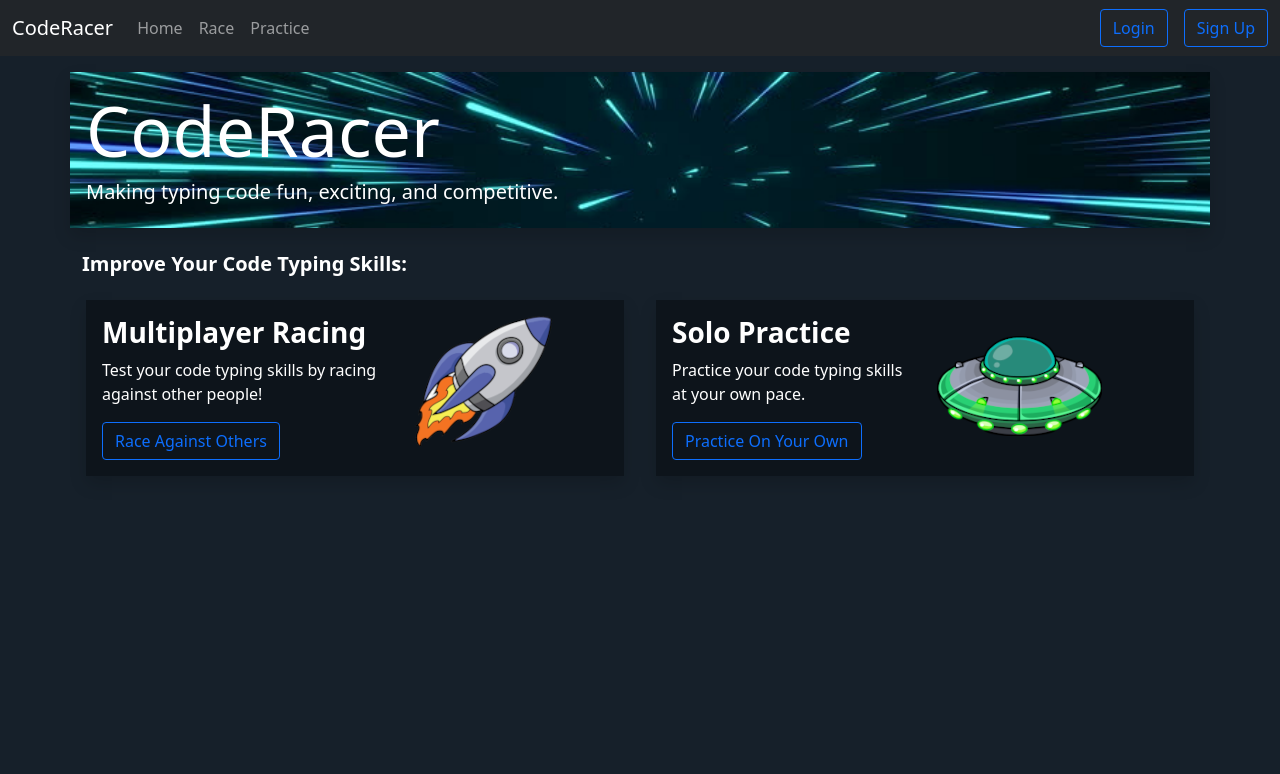
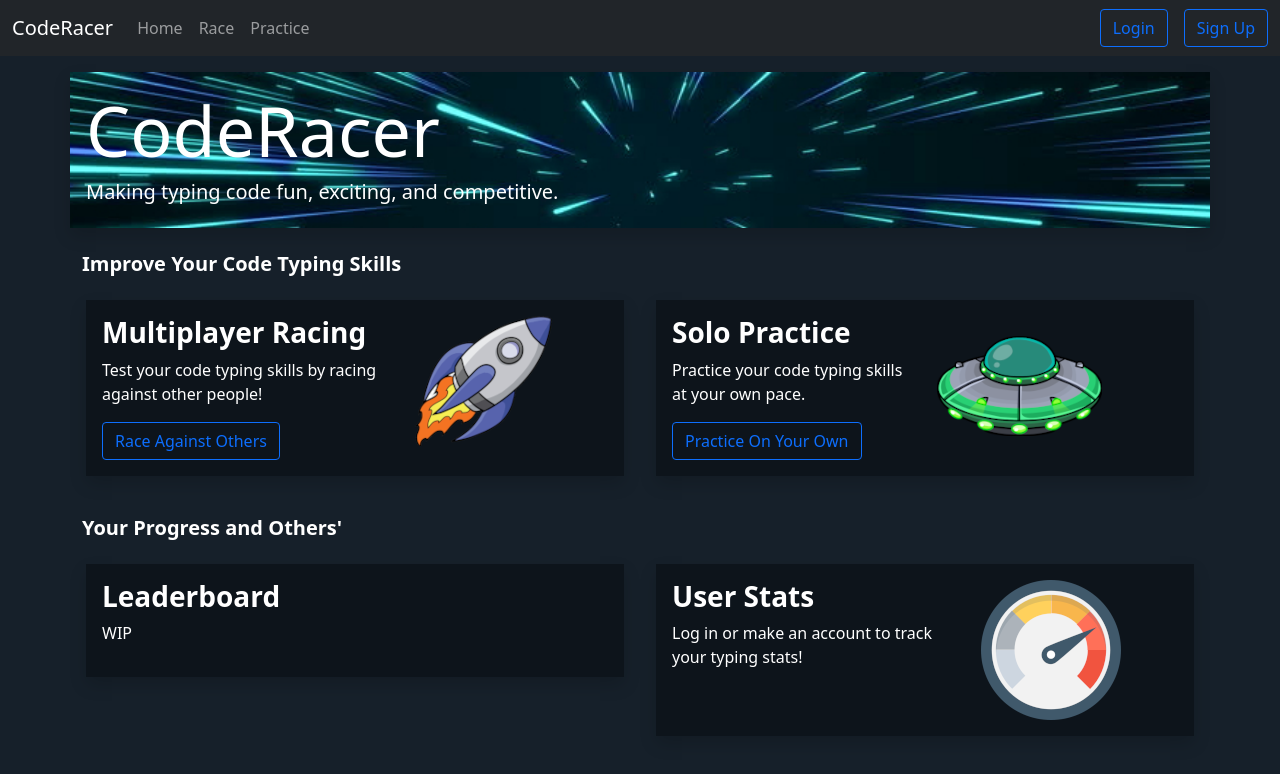
Before and after one commit to Graphcalibur/kfc-orbital-2021, a React (Create React App) app in the folder client/: page / in a window 1280 px wide. Shown: the top 774 px of the page. Built offline with nearby package versions, Linux system fonts and the light colour scheme; no server answers.

Commit message:
Added User Stats box to the homepage and fixed background

```diff
--- a/client/src/pages/Home/Home.jsx
+++ b/client/src/pages/Home/Home.jsx
@@ -1,13 +1,43 @@
-import React from "react";
+import React, { useState } from "react";
 import { Button, Col, Container, Row } from "react-bootstrap";
 import { useHistory } from "react-router-dom";
 
 import spaceship from "./images/spaceship.png";
 import ufo from "./images/ufo.png";
 import lightspeed from "./images/lightspeed.jpg";
+import speedometer from "./images/speedometer.png";
 
 const Home = () => {
   const history = useHistory();
+  const [user, setUser] = useState(null);
+
+  fetch("/api/current-login", {
+    credentials: "include",
+  })
+    .then((res) => res.json())
+    .then((data) => {
+      const new_curr_user = data === null ? data : data["username"];
+      setUser(new_curr_user);
+    });
+
+  const view_stats =
+    user === null ? (
+      <p className="text">
+        Log in or make an account to track your typing stats!
+      </p>
+    ) : (
+      <span>
+        <p className="text">
+          Check out your WPM and Accuracy to see how you've improved over time!
+        </p>
+        <Button
+          onClick={() => history.push(`/user/` + user)}
+          variant="outline-primary"
+        >
+          View Your Stats
+        </Button>
+      </span>
+    );
 
   return (
     <div>
@@ -29,7 +59,7 @@ const Home = () => {
 
       <Container className="mt-4">
         <h5 className="text">
-          <b>Improve Your Code Typing Skills:</b>
+          <b>Improve Your Code Typing Skills</b>
         </h5>
 
         <Row className="justify-content-evenly">
@@ -83,6 +113,40 @@ const Home = () => {
             </Container>
           </Col>
         </Row>
+
+        <h5 className="text mt-4">
+          <b>Your Progress and Others'</b>
+        </h5>
+
+        <Row className="justify-content-evenly">
+          <Col md="6" className="p-3" fluid="sm">
+            <Container className="shadow p-3 box">
+              <h3 className="text">
+                <b>Leaderboard</b>
+              </h3>
+
+              <p className="text">WIP</p>
+            </Container>
+          </Col>
+
+          <Col md="6" className="p-3" fluid="sm">
+            <Container className="shadow p-3 box">
+              <Row className="justify-content-between">
+                <Col md="7">
+                  <h3 className="text">
+                    <b>User Stats</b>
+                  </h3>
+
+                  {view_stats}
+                </Col>
+
+                <Col md="5">
+                  <img src={speedometer} alt="" />
+                </Col>
+              </Row>
+            </Container>
+          </Col>
+        </Row>
       </Container>
     </div>
   );
```
Also changed, not shown: client/src/pages/Home/images/lightspeed.jpg, client/src/pages/Home/images/speedometer.png (added).
